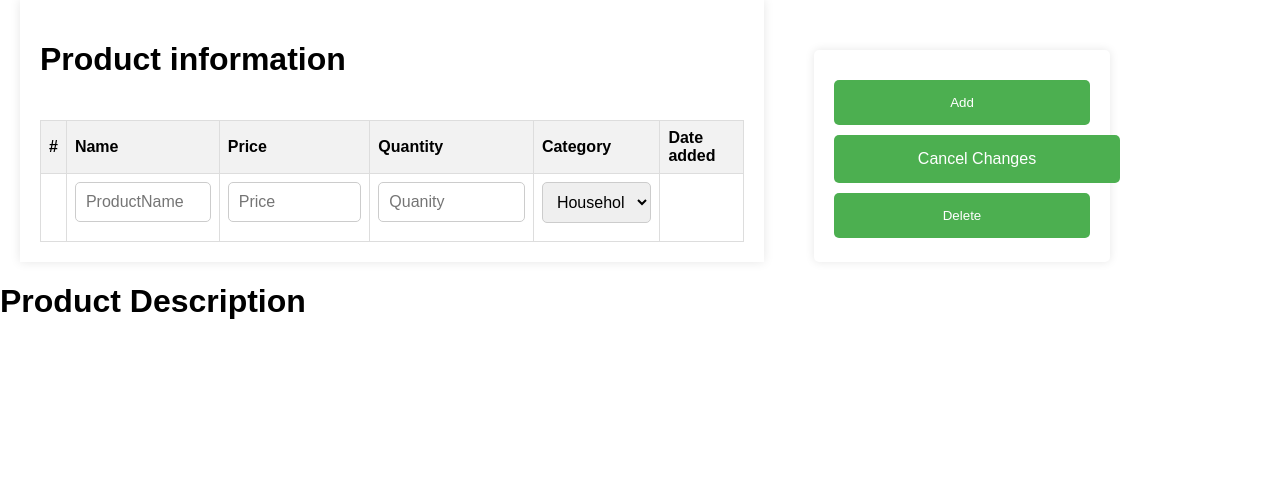
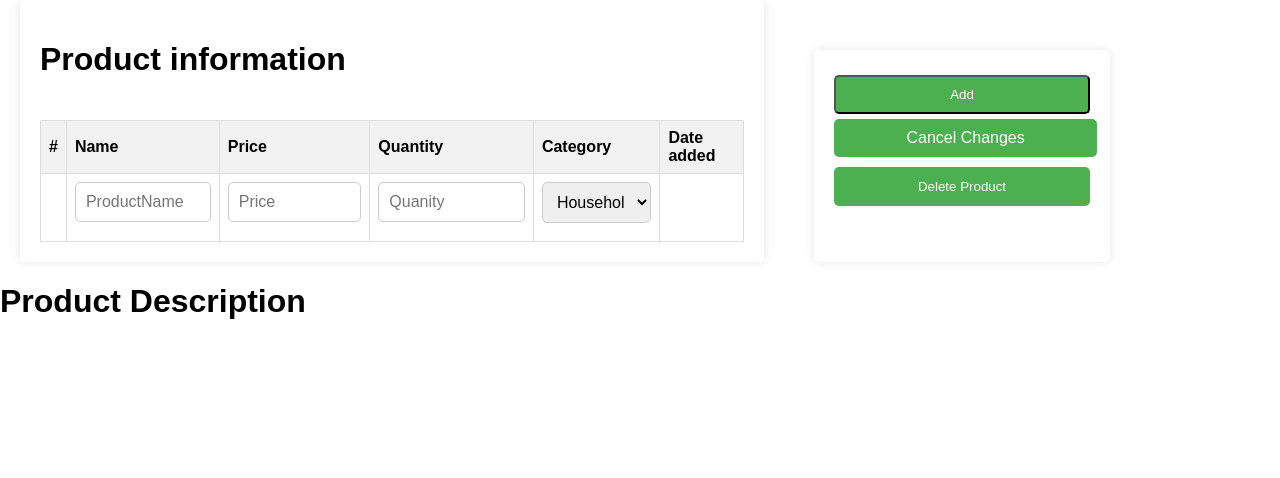
Before and after one commit to gustavoperess/Inventory-Management-System, a Flask app: page /product_information/1/edit_page in a window 1280 px wide. Shown: the part 140-618 px from the top of the page. Run offline with Flask 3, Linux system fonts and the light colour scheme; the visitor is signed in with stand-in values (Sample User, id 1); data that the repository does not hold is empty; some libraries are stand-ins or nearby versions.

Commit message:
changes in the style.

```diff
--- a/static/styles.css
+++ b/static/styles.css
@@ -446,11 +446,10 @@ footer {
     border-radius: 5px;
   }
 
-  .side_buttons .forward-button,
-  .side_buttons input[type="submit"][value="Delete"] {
+  .side_buttons input[type="submit"][value="Delete Product"] {
     width: 100%;
     margin-top: 10px;
-    padding: 15px;
+    padding: 12px;
     background-color: #4CAF50;
     color: white;
     text-decoration: none;
@@ -463,7 +462,35 @@ footer {
     transition: background-color 0.3s ease;
   }
 
-  .side_buttons .forward-button:hover,
-  .side_buttons input[type="submit"][value="Delete"]:hover {
+  .side_buttons input[type="submit"][value="Delete Product"]:hover {
     background-color: #45a049;
   }
+
+
+  .side_buttons .cancel-button {
+    width: 95%;
+    display: flex;
+    justify-content: center;
+    margin-top: 5px;
+    padding: 10px;
+    align-items: center;
+    background-color: #4CAF50;
+    color: white;
+    text-decoration: none;
+    border-radius: 5px;
+    cursor: pointer;
+  }
+
+  .side_buttons .add-button {
+    width: 100%;
+    display: flex;
+    justify-content: center;
+    margin-top: 5px;
+    padding: 10px;
+    align-items: center;
+    background-color: #4CAF50;
+    color: white;
+    text-decoration: none;
+    border-radius: 5px;
+    cursor: pointer;
+  }
--- a/templates/edit_page.html
+++ b/templates/edit_page.html
@@ -59,12 +59,13 @@
                     </table>
             </div>
             <div class="side_buttons">
-                {{ form.submit(class="forward-button") }}
+                {{ form.submit(class="add-button") }}
             </form>
-                <a class="forward-button" href="{{ url_for('login_page') }}">Cancel Changes</a>
+                <a class="cancel-button" href="{{ url_for('login_page') }}">Cancel Changes</a>
+
                 <form method="POST" action="{{ url_for('login_page') }}">
                     <input type="hidden" name="delete_post" value="{{ product.id }}">
-                    <input type="submit" value="Delete">
+                    <input type="submit" value="Delete Product">
                 </form>
             </div>
         </div>
```
